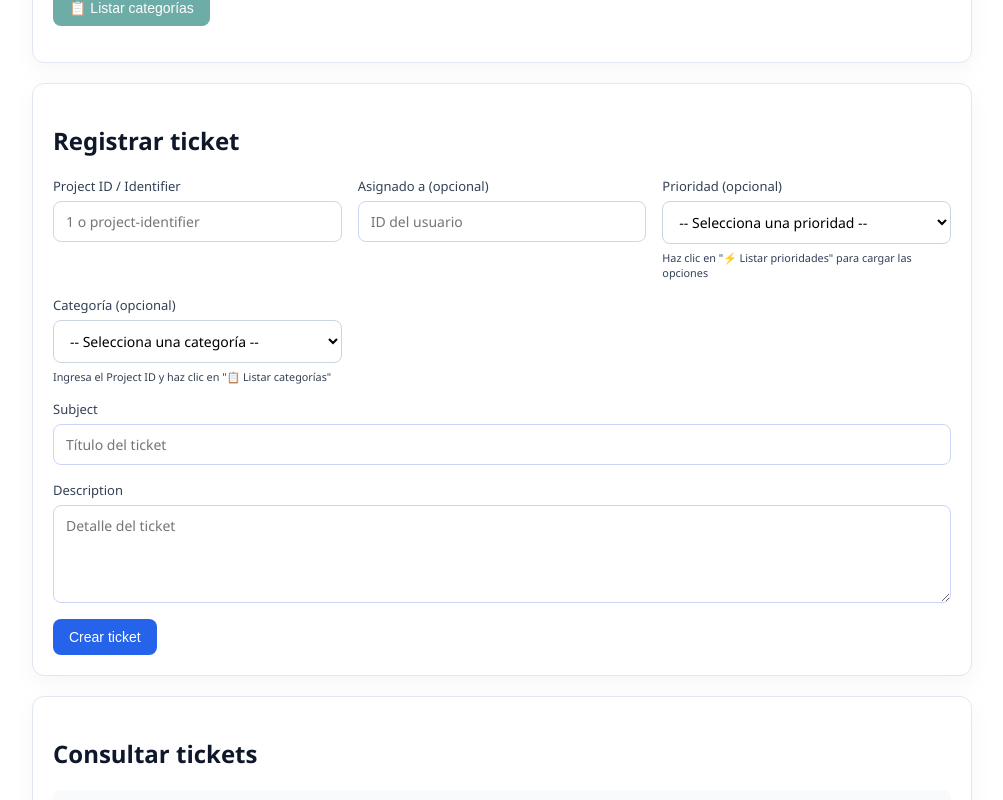
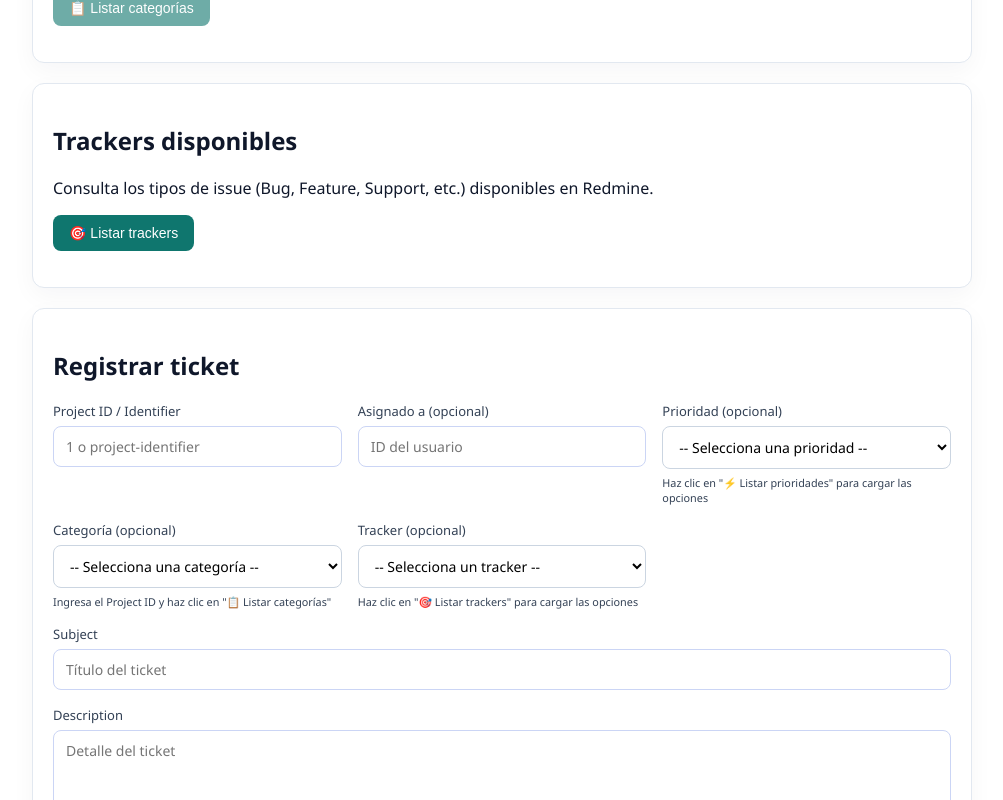
Before and after one commit to luisgaliciadev/angular-test-api-redmine, an Angular app: page / in a window 1280 px wide. Shown: the part 1200-2000 px from the top of the page, without its empty margins (138-1141 px from the left). Built offline with nearby package versions, Linux system fonts and the light colour scheme.

Commit message:
- Get Trackers - Set Tracker

```diff
--- a/src/app/app.component.html
+++ b/src/app/app.component.html
@@ -179,6 +179,36 @@
   </section>
 
   <section class="card">
+    <h2>Trackers disponibles</h2>
+    <p>Consulta los tipos de issue (Bug, Feature, Support, etc.) disponibles en Redmine.</p>
+
+    <button class="secondary" (click)="fetchTrackers()" [disabled]="isLoadingTrackers">
+      {{ isLoadingTrackers ? "Cargando..." : "🎯 Listar trackers" }}
+    </button>
+
+    <div class="messages">
+      <p class="error" *ngIf="errorMessage && !trackers.length">{{ errorMessage }}</p>
+      <p class="success" *ngIf="successMessage && trackers.length">{{ successMessage }}</p>
+    </div>
+
+    <div class="list" *ngIf="trackers.length">
+      <article class="tracker" *ngFor="let tracker of trackers">
+        <div class="tracker__header">
+          <strong>{{ tracker.name }}</strong>
+          <span class="badge">ID: {{ tracker.id }}</span>
+        </div>
+        <div class="tracker__details" *ngIf="tracker.default_status">
+          <span><strong>Estado por defecto:</strong> {{ tracker.default_status.name }}</span>
+        </div>
+      </article>
+    </div>
+
+    <div class="no-results" *ngIf="!isLoadingTrackers && trackers.length === 0 && successMessage">
+      <p>📭 No se encontraron trackers disponibles.</p>
+    </div>
+  </section>
+
+  <section class="card">
     <h2>Registrar ticket</h2>
     <div class="grid">
       <label>
@@ -218,6 +248,16 @@
           </option>
         </select>
         <small *ngIf="!categories.length">Ingresa el Project ID y haz clic en "📋 Listar categorías"</small>
+      </label>
+      <label>
+        Tracker (opcional)
+        <select [(ngModel)]="trackerId" name="trackerId">
+          <option value="">-- Selecciona un tracker --</option>
+          <option *ngFor="let tracker of trackers" [value]="tracker.id">
+            {{ tracker.name }}
+          </option>
+        </select>
+        <small *ngIf="!trackers.length">Haz clic en "🎯 Listar trackers" para cargar las opciones</small>
       </label>
       <label class="span-2">
         Subject
--- a/src/app/app.component.ts
+++ b/src/app/app.component.ts
@@ -78,6 +78,16 @@ interface RedmineCategoriesResponse {
   issue_categories: RedmineCategory[];
 }
 
+interface RedmineTracker {
+  id: number;
+  name: string;
+  default_status?: { id: number; name: string };
+}
+
+interface RedmineTrackersResponse {
+  trackers: RedmineTracker[];
+}
+
 @Component({
   selector: 'app-root',
   templateUrl: './app.component.html',
@@ -95,6 +105,7 @@ export class AppComponent {
   assignedToId = '';
   priorityId = '';
   categoryId = '';
+  trackerId = '';
 
   // Filtros de consulta
   filterType: 'author' | 'assigned' | 'all' = 'author';
@@ -108,12 +119,14 @@ export class AppComponent {
   users: RedmineUser[] = [];
   priorities: RedminePriority[] = [];
   categories: RedmineCategory[] = [];
+  trackers: RedmineTracker[] = [];
   isCreating = false;
   isLoading = false;
   isLoadingProjects = false;
   isLoadingUsers = false;
   isLoadingPriorities = false;
   isLoadingCategories = false;
+  isLoadingTrackers = false;
   isTesting = false;
   errorMessage = '';
   successMessage = '';
@@ -186,6 +199,10 @@ export class AppComponent {
       issuePayload['category_id'] = this.categoryId;
     }
 
+    if (this.trackerId) {
+      issuePayload['tracker_id'] = this.trackerId;
+    }
+
     this.isCreating = true;
     this.http
       .post(url, { issue: issuePayload }, { headers: this.buildHeaders() })
@@ -197,6 +214,7 @@ export class AppComponent {
           this.assignedToId = '';
           this.priorityId = '';
           this.categoryId = '';
+          this.trackerId = '';
         },
         error: (error) => {
           this.errorMessage = this.toErrorMessage(error);
@@ -369,6 +387,33 @@ export class AppComponent {
       });
   }
 
+  fetchTrackers(): void {
+    this.resetMessages();
+    if (!this.baseUrl || !this.apiKey) {
+      this.errorMessage = 'Completa baseUrl y apiKey.';
+      return;
+    }
+
+    const url = `${this.normalizeBaseUrl(this.baseUrl)}/trackers.json`;
+
+    this.isLoadingTrackers = true;
+    this.http
+      .get<RedmineTrackersResponse>(url, { headers: this.buildHeaders() })
+      .subscribe({
+        next: (response) => {
+          this.trackers = response.trackers || [];
+          this.successMessage = `Se encontraron ${this.trackers.length} trackers.`;
+        },
+        error: (error) => {
+          this.isLoadingTrackers = false;
+          this.errorMessage = this.toErrorMessage(error);
+        },
+        complete: () => {
+          this.isLoadingTrackers = false;
+        },
+      });
+  }
+
   private buildHeaders(): HttpHeaders {
     return new HttpHeaders({
       'Content-Type': 'application/json',
```
